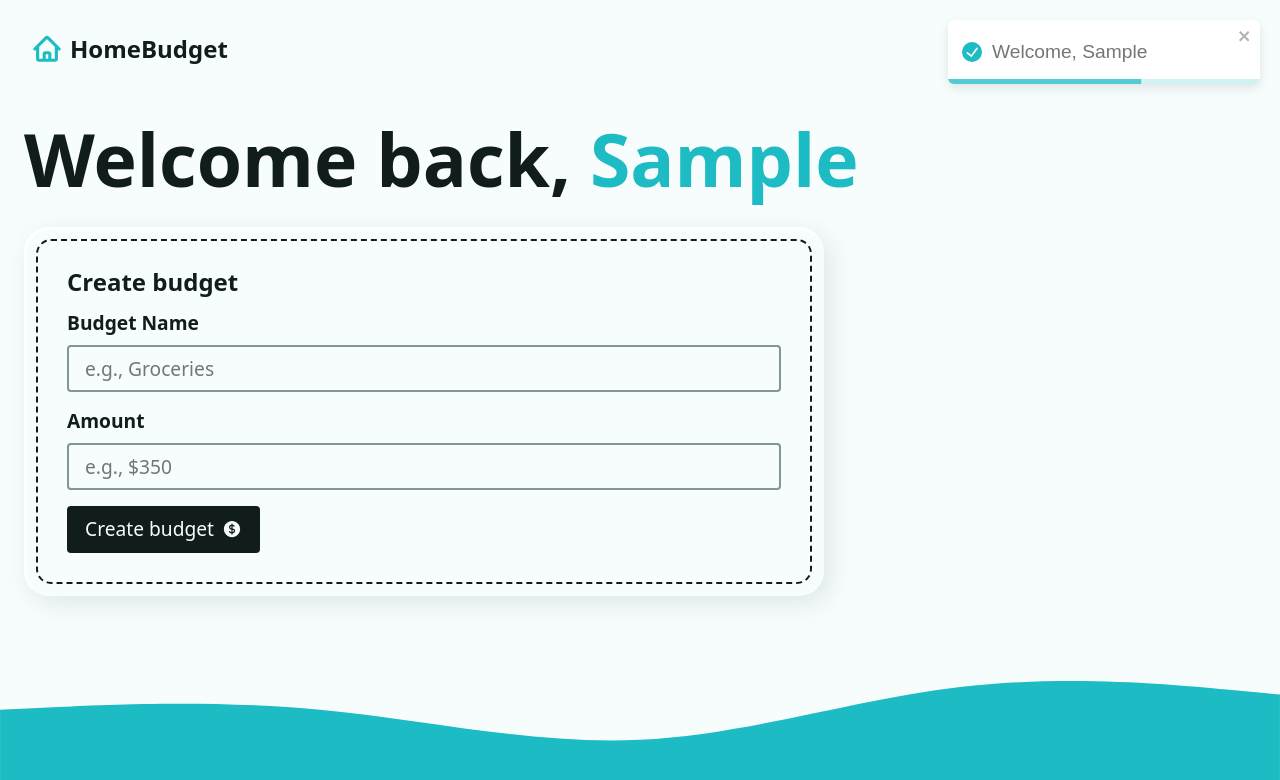
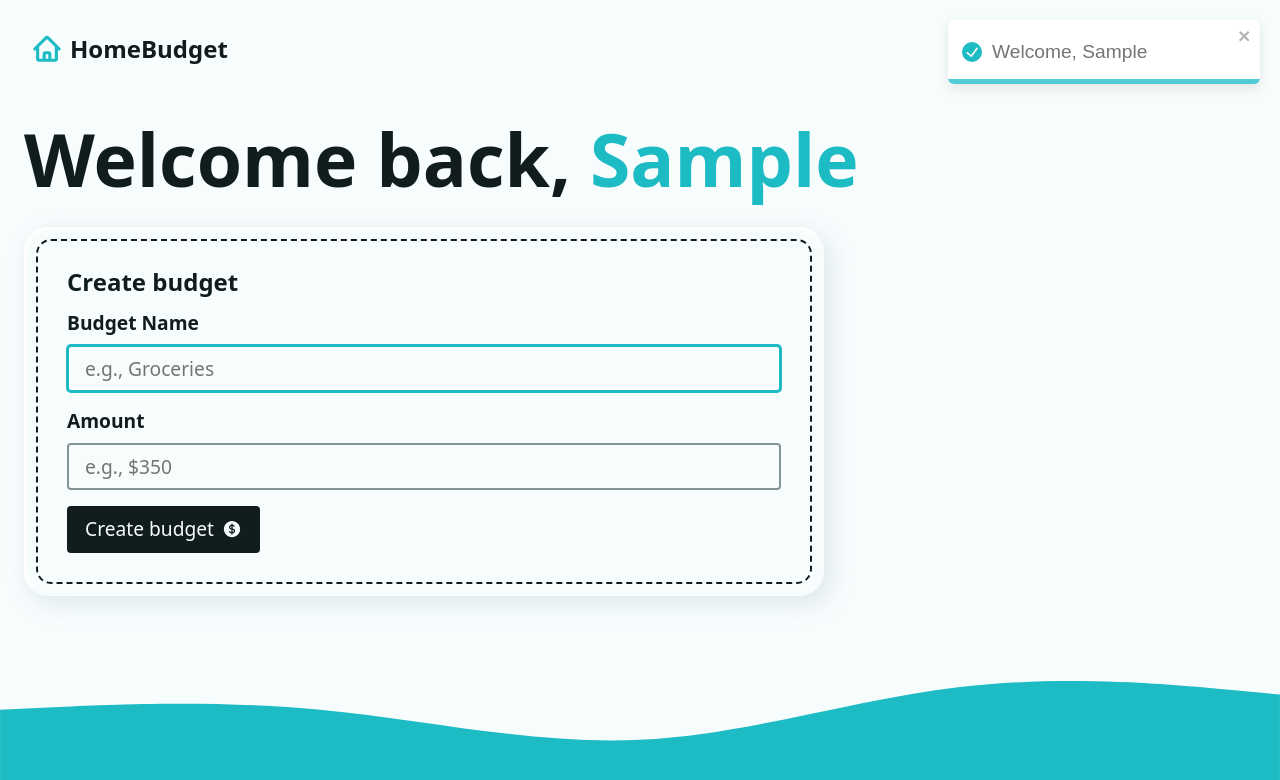
Before and after one commit to jzhlena/react-router-budget, a React (Vite) app: page / in a window 1280 px wide. Both pictures are taken after typing "Sample" into the empty fields and a click on the button "Create Account". Shown: the top 780 px of the page. Built offline with nearby package versions, Linux system fonts and the light colour scheme.

Commit message:
clearing forms

```diff
--- a/src/components/AddBudgetForm.jsx
+++ b/src/components/AddBudgetForm.jsx
@@ -1,17 +1,31 @@
-import { Form } from "react-router-dom"
+import { Form, useFetcher } from "react-router-dom"
 
 // library imports
 import { CurrencyDollarIcon } from "@heroicons/react/24/solid"
+import { useEffect, useRef } from "react";
 
 const AddBudgetForm = () => {
+    const fetcher = useFetcher();
+    const isSubmitting = fetcher.state === "submitting";
+
+    const formRef = useRef();
+    const focusRef = useRef();
+    useEffect(() =>{
+        if(!isSubmitting){
+            formRef.current.reset()
+            focusRef.current.focus()
+        }
+    }, [isSubmitting])
+
     return (
         <div className="form-wrapper">
             <h2 className="h3">
                 Create budget
             </h2>
-      <Form
+            <fetcher.Form
                 method="post"
                 className="grid-sm"
+                ref={formRef}
             >
                 <div className="grid-xs">
                     <label htmlFor="newBudget">Budget Name</label>
@@ -21,6 +35,7 @@ const AddBudgetForm = () => {
                         id="newBudget"
                         placeholder="e.g., Groceries"
                         required
+                        ref={focusRef}
                     />
                 </div>
                 <div className="grid-xs">
@@ -35,12 +50,12 @@ const AddBudgetForm = () => {
                         inputMode="decimal"
                     />
                 </div>
-        <input type="hidden" name="_action" value="createBudget"/>
-        <button type="submit" className="btn btn--dark">
-          <span>Create budget</span>
-          <CurrencyDollarIcon width={20} />
+                <input type="hidden" name="_action" value="createBudget" />
+                <button type="submit" className="btn btn--dark" disabled={isSubmitting}>
+                    {isSubmitting ? ( <span> Submitting...</span> ) : (<><span>Create budget</span>
+                    <CurrencyDollarIcon width={20} /></> )}
                 </button>
-      </Form>
+            </fetcher.Form>
         </div>
     )
 }
--- a/src/helpers.js
+++ b/src/helpers.js
@@ -1,3 +1,6 @@
+export const wait = () => new Promise(res => setTimeout(res, Math.random()* 2000))
+
+//colors
 const generateRandomColor = () => {
     const existingBudgetLength = fetchData("budgets")?.length ?? 0;
     return `${existingBudgetLength * 34} 65% 50%`
--- a/src/pages/Dashboard.jsx
+++ b/src/pages/Dashboard.jsx
@@ -9,7 +9,7 @@ import Intro from "../components/Intro";
 import AddBudgetForm from "../components/AddBudgetForm";
 
 //  helper functions
-import { createBudget, fetchData } from "../helpers"
+import { createBudget, fetchData, wait } from "../helpers"
 
 // loader
 export function dashboardLoader() {
@@ -20,6 +20,8 @@ export function dashboardLoader() {
 
 // action
 export async function dashboardAction({ request }) {
+    await wait();
+
     const data = await request.formData();
     const { _action, ...values } = Object.fromEntries(data)
     // new user submission
```
Lines whose indentation alone changed are shown as unchanged.
